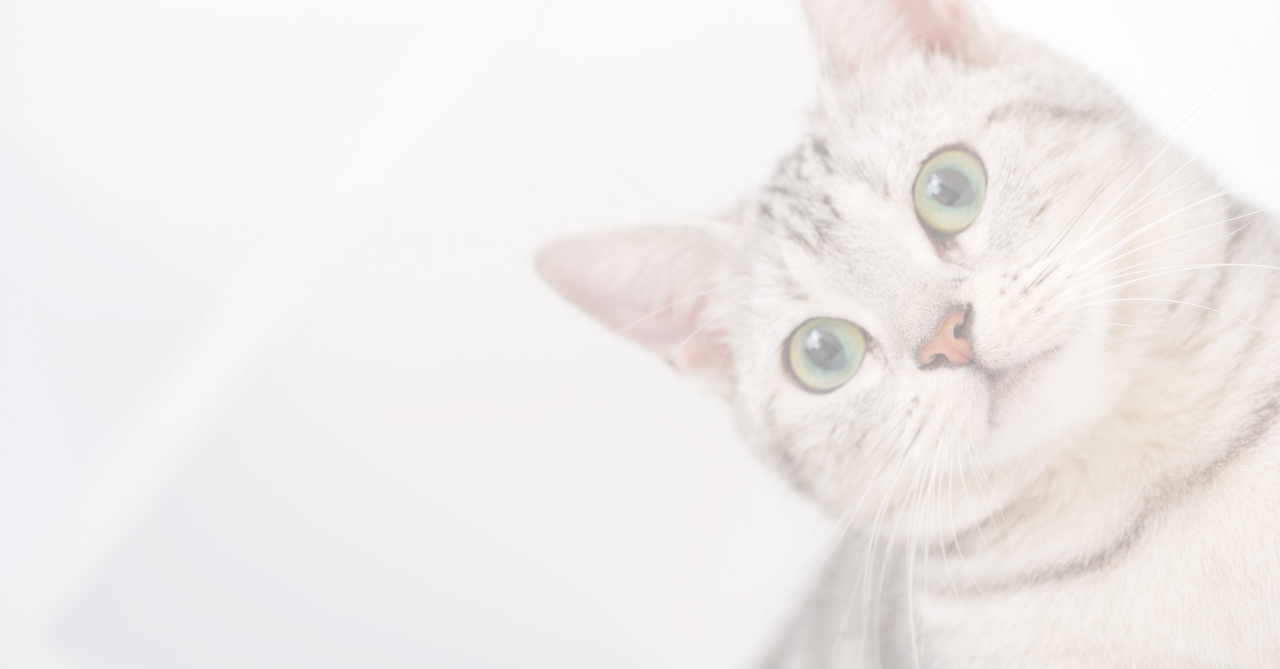
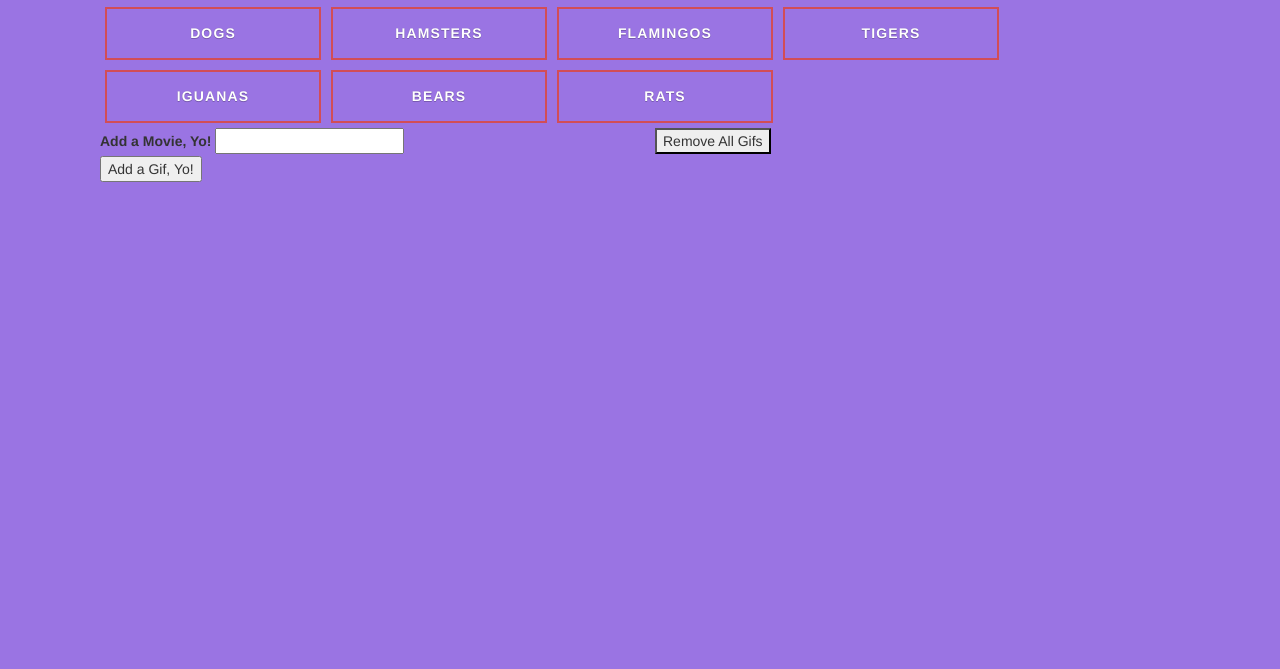
Before and after one commit to yevheniia01/GifTastic, a plain HTML site: page index.html in a window 1280 px wide. Shown: the part 131-800 px from the top of the page. Drawn offline with nearby package versions, Linux system fonts and the light colour scheme.

Commit message:
buttons adde

```diff
--- a/assets/main.js
+++ b/assets/main.js
@@ -2,7 +2,7 @@
 
 
 
-    var count = 0;
+    /*var count = 0;
     var images = ['../GifTastic/assets/images/whitecat.jpg',
                   '../GifTastic/assets/images/beardeddragon1.jpg',
                   '../GifTastic/assets/images/catsorange.jpg',
@@ -28,23 +28,12 @@
       {
         count = 0;
       }
-    },4000);
+    },40000);
+  */
 
 
 
-/*var imgArray = ['../GifTastic/assets/images/catgrey.jpg', '../GifTastic/assets/images/catsorange.jpg', '../GifTastic/assets/images/rainbowkitty.jpg']; // Define Your imgs here, can be html name of color, hex, rgb or anything what You can use in CSS
- imgArray.forEach(function(element){
-setInterval(function(){
-    $('body').append('<img src >'+imgArray+'</img>')
-},3000)
- })
-   var imgs = ['../GifTastic/assets/images/catgrey.jpg', '../GifTastic/assets/images/catsorange.jpg', '../GifTastic/assets/images/rainbowkitty.jpg']; // Define Your imgs here, can be html name of color, hex, rgb or anything what You can use in CSS
-   var active = 0;
-   setInterval(function(){
-       document.querySelector('body').src = imgs[active];
-       active++;
-       if (active == imgs.length) active = 0;
-   }, 3000);*/
+
 
    var topics = ['Axolotl', 'Bearded Dragon', 'Snake', 'Cats', 'Dogs',
                   'Hamsters', 'Flamingos', 'Tigers', 'Iguanas', 'Bears', 'Rats'];
@@ -53,7 +42,7 @@ setInterval(function(){
 var createBtn = function(){
     $('#buttons')
     for(var i = 0; i<topics.length; i++){
-        var newBtn = $('<button class = "gifBtn">');
+        var newBtn = $('<a href="#" class = "btn btn-sm animated-button victoria-one"></a>');
 
          newBtn.attr('data-name',topics[i]);
             newBtn.attr('value', topics[i])
@@ -130,4 +119,4 @@ $(document).on('click', '.gif', function(){
             console.log(this)
 
 });
-$(document).on('click', '.gifBtn', displayGif)
+$(document).on('click', '.btn', displayGif)
--- a/assets/style.css
+++ b/assets/style.css
@@ -1,3 +1,86 @@
+@import url(https://maxcdn.bootstrapcdn.com/bootstrap/3.3.4/css/bootstrap.min.css);
+@import url(https://fonts.googleapis.com/css?family=Lato:300,400,700);
+
+a.animated-button:link, a.animated-button:visited {
+    width: 20%;
+    margin: 0;
+	position: relative;
+	display: inline-block;
+	margin: 30px auto 0;
+	padding: 14px 15px;
+	color: #fff;
+	font-size:14px;
+	font-weight: bold;
+	text-align: center;
+	text-decoration: none;
+	text-transform: uppercase;
+	overflow: hidden;
+	letter-spacing: .08em;
+	border-radius: 0;
+	text-shadow: 0 0 1px rgba(0, 0, 0, 0.2), 0 1px 0 rgba(0, 0, 0, 0.2);
+	-webkit-transition: all 1s ease;
+	-moz-transition: all 1s ease;
+	-o-transition: all 1s ease;
+	transition: all 1s ease;
+}
+a.animated-button:link:after, a.animated-button:visited:after {
+	content: "";
+	position: absolute;
+	height: 0%;
+	left: 50%;
+	top: 50%;
+	width: 150%;
+	z-index: -1;
+	-webkit-transition: all 0.75s ease 0s;
+	-moz-transition: all 0.75s ease 0s;
+	-o-transition: all 0.75s ease 0s;
+	transition: all 0.75s ease 0s;
+}
+a.animated-button:link:hover, a.animated-button:visited:hover {
+	color: #FFF;
+	text-shadow: none;
+}
+a.animated-button:link:hover:after, a.animated-button:visited:hover:after {
+	height: 450%;
+}
+a.animated-button:link, a.animated-button:visited {
+	position: relative;
+	display: block;
+	margin: 30px auto 0;
+	padding: 14px 15px;
+	color: #fff;
+	font-size:14px;
+	border-radius: 0;
+	font-weight: bold;
+	text-align: center;
+	text-decoration: none;
+	text-transform: uppercase;
+	overflow: hidden;
+	letter-spacing: .08em;
+	text-shadow: 0 0 1px rgba(0, 0, 0, 0.2), 0 1px 0 rgba(0, 0, 0, 0.2);
+	-webkit-transition: all 1s ease;
+	-moz-transition: all 1s ease;
+	-o-transition: all 1s ease;
+	transition: all 1s ease;
+}
+
+/* Victoria Buttons */
+
+a.animated-button.victoria-one {
+    border: 2px solid #D24D57;
+    margin: 5px;
+    float: left;
+
+}
+a.animated-button.victoria-one:after {
+	background: #D24D57;
+	-moz-transform: translateX(-50%) translateY(-50%) rotate(-25deg);
+	-ms-transform: translateX(-50%) translateY(-50%) rotate(-25deg);
+	-webkit-transform: translateX(-50%) translateY(-50%) rotate(-25deg);
+	transform: translateX(-50%) translateY(-50%) rotate(-25deg);
+}
+
+
 .gif{
     width: 300px;
     height: 250px;
@@ -8,6 +91,7 @@
     width: 300px;
 }
 body{
+    background: #4c08ce8f;
     /*background: #000000fc;*/
 
 }
@@ -34,3 +118,10 @@ body{
     background-position: center;
     background-repeat: no-repeat;
 }
+h1{
+    text-align: center;
+}
+.gifBtn{
+    margin: 5px;
+    font-size: 20px;
+}
--- a/index.html
+++ b/index.html
@@ -10,13 +10,16 @@
 
 </head>
 <body>
-    <div class="fader">
-        </div>
-    <div class="container" id="fader">
-    <div id="buttons">
+        <div class="fader col-md-12 col-sm-6">
+            </div>
+    <div class="container">
+        <h1>Hit Animal Button or Add Your Own</h1>
+
+    <div class="col col-md-12 col-sm-12" id="buttons">
 
 
     </div>
+    <div class="colform col-md-6">
     <form id="gifForm">
         <label for="gifInputText">Add a Movie, Yo!</label>
         <input type="text" id="gifInputText">
@@ -25,9 +28,11 @@
         <!-- Button triggers new movie to be added -->
         <input id="gifInputBtn" type="submit" value="Add a Gif, Yo!">
       </form>
+    </div>
+    <div class="colRemoveBtn col-md-6">
       <button id="removeGifsText">Remove All Gifs</button>
-
-      <div id="gifDisplayImg"></div>
+    </div>
+      <div class="colDisplayImg col-md-12" id="gifDisplayImg"></div>
 
 
     </div>
```
